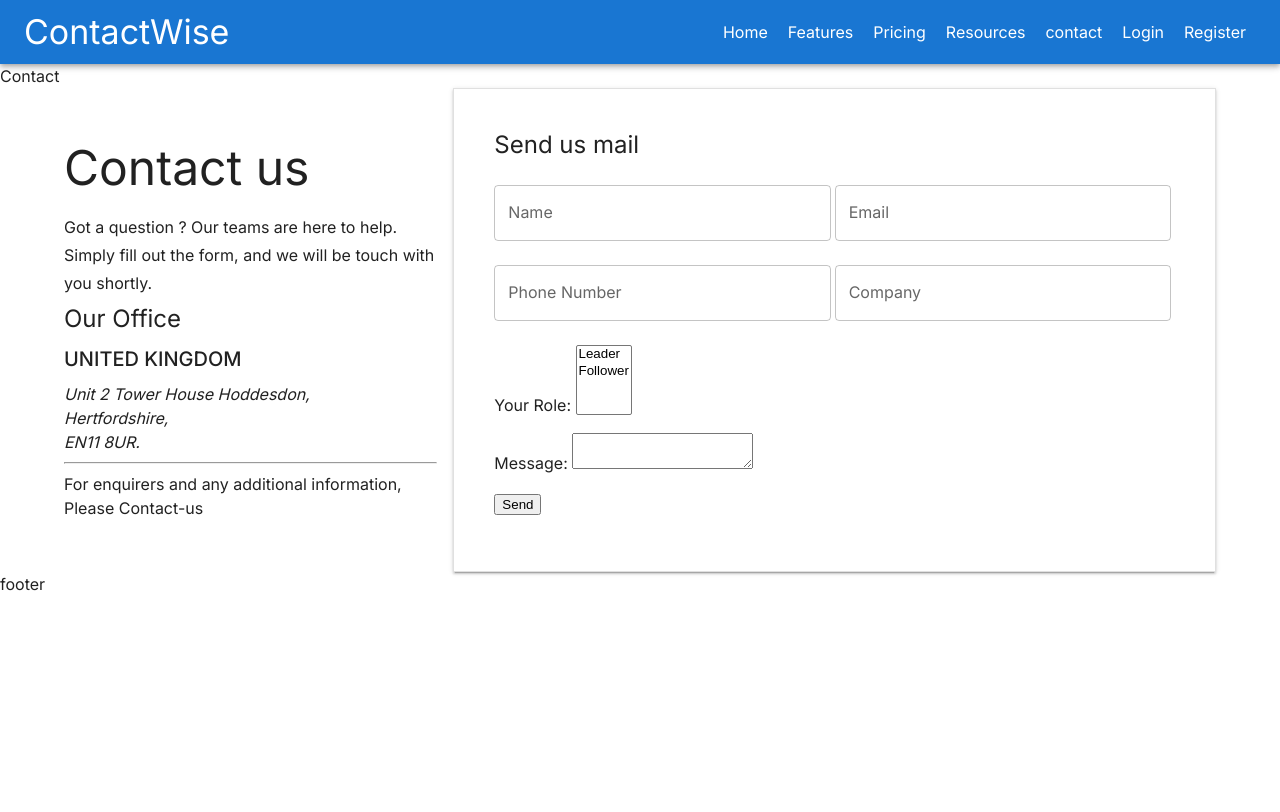
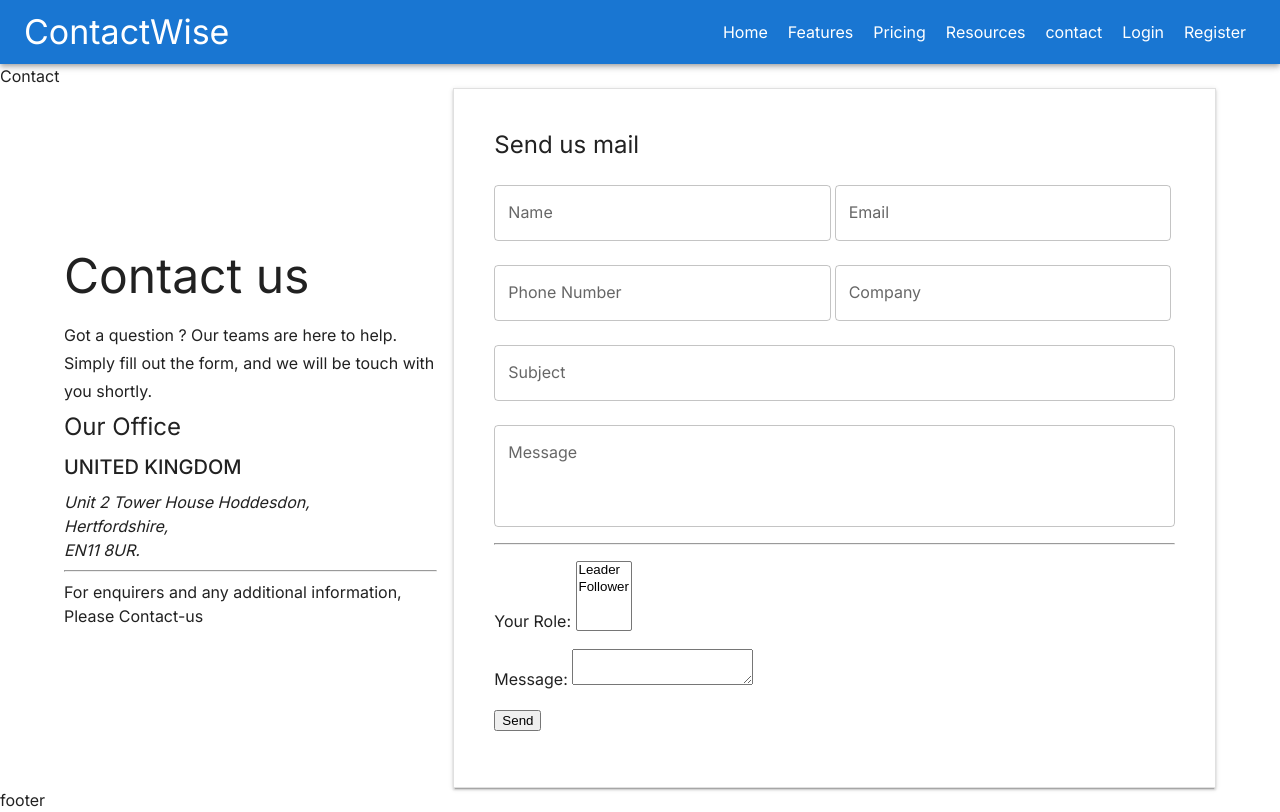
Before and after one commit to bskcontactwise/nextjs-contactwise-website, a Next.js app: page /contact in a window 1280 px wide. Built offline with nearby package versions, Linux system fonts and the light colour scheme.

Commit message:
form test2

```diff
--- a/pages/contact.jsx
+++ b/pages/contact.jsx
@@ -174,6 +174,27 @@ function Contact() {
                       />
                     </Grid>
                   </Grid>
+                  <TextField
+                    placeholder="Enter Subject"
+                    type="text"
+                    name="subject"
+                    id="subject"
+                    label="Subject"
+                    fullWidth
+                    margin="normal"
+                  />
+
+                  <TextField
+                    placeholder="Enter Message"
+                    name="message"
+                    id="message"
+                    rows={3}
+                    multiline
+                    label="Message"
+                    fullWidth
+                    margin="normal"
+                  />
+                  <hr />
                   <p>
                     <label>
                       Your Role:{" "}
```
